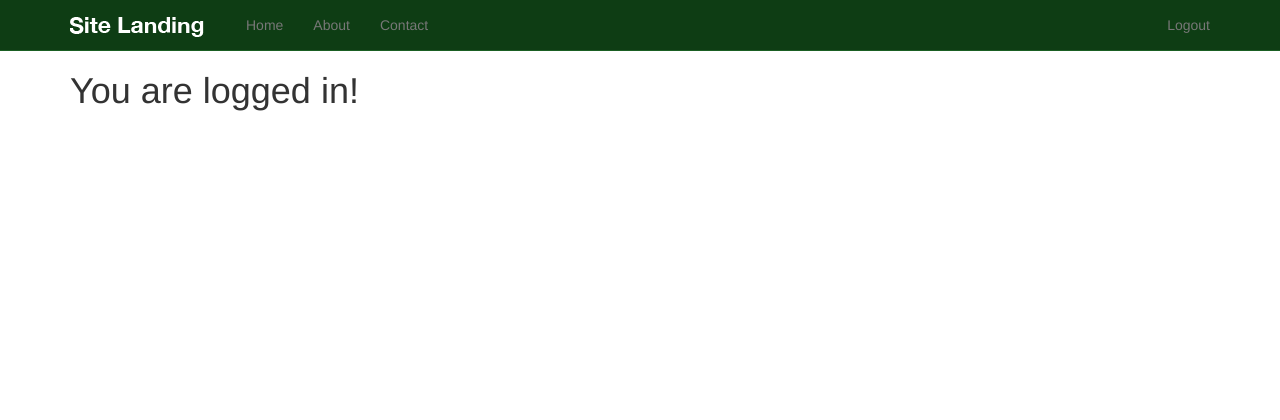
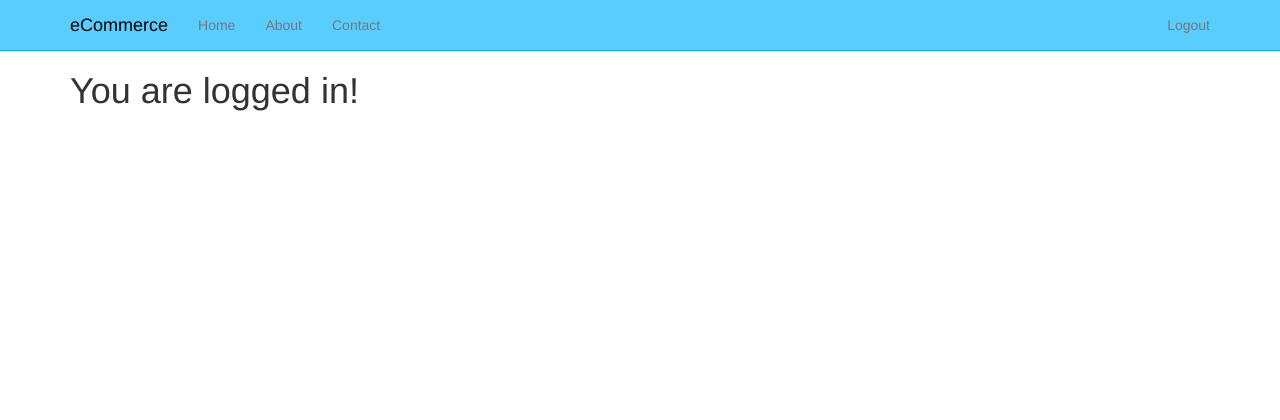
Before and after one commit to loafbaker/django_ecommerce2, a Django app: page / in a window 1280 px wide. Shown: the top 420 px of the page. Run offline with Django 3.2, Linux system fonts and the light colour scheme; a user stored in the database is signed in; data that the repository does not hold is empty; some libraries are stand-ins or nearby versions.

Commit message:
Add product variations & change navbar style

```diff
--- a/products/admin.py
+++ b/products/admin.py
@@ -2,6 +2,8 @@ from django.contrib import admin
 
 # Register your models here.
 
-from .models import Product
+from .models import Product, Variation
 
 admin.site.register(Product)
+
+admin.site.register(Variation)
--- a/static_in_pro/our_static/css/navbar-static-top.css
+++ b/static_in_pro/our_static/css/navbar-static-top.css
@@ -4,12 +4,12 @@ body {
 
 .navbar-static-top {
   margin-bottom: 19px;
-  background-color: #0E3D14;
-  border-color: #1A5F23;
+  background-color: #5ACDFF;
+  border-color: #00B2FF;
 }
 
 .navbar-default .navbar-brand {
-  color: #FFF;
+  color: #000;
 }
 
 .navbar-default .navbar-brand:hover {
@@ -17,7 +17,7 @@ body {
 }
 
 .navbar-default .navbar-nav>li>a:hover {
-  color: #999;
+  color: #000;
 }
 
 .navbar-default .navbar-toggle {
@@ -25,9 +25,9 @@ body {
 }
 
 .navbar-toggle:hover {
-  background-color: #1A5F23 !important;
+  background-color: #00B2FF !important;
 }
 
 .navbar-toggle {
-  background-color: #0E3D14 !important;
+  background-color: #5ACDFF !important;
 }
--- a/templates/base.html
+++ b/templates/base.html
@@ -11,7 +11,7 @@
     <meta name="author" content="">
     <link rel="icon" href="../../favicon.ico">
 
-    <title>{% block head_title %}Site Landing{% endblock %}</title>
+    <title>{% block head_title %}eCommerce{% endblock %}</title>
 
     {% include 'head_css.html' %}
 
--- a/templates/home.html
+++ b/templates/home.html
@@ -12,8 +12,8 @@
   }
 
   .jumbotron {
-  	background-color:#0E3D14;
-  	color: #FFF;
+  	background-color: #5ACDFF;
+  	color: #000;
   }
   {% endblock %}
 </style>
@@ -26,10 +26,10 @@
   <div class="container">
     <div class="row">
       <div class="col-sm-6">
-        <h1>Site Landing</h1>
-        <p>The Site Landing project is designed to get your project started. The goal is to help you launch as soon as possible with the least amount of investment using time or money. Join Us today.</p>
+        <h1>eCommerce</h1>
+        <p>The eCommerce project is designed to get your project started. The goal is to help you launch as soon as possible with the least amount of investment using time or money. Join Us today.</p>
         <p>
-          <a class="btn btn-lg btn-primary" href="" role="button">Join Us &raquo;</a>
+          <a class="btn btn-lg btn-default" href="" role="button">Join Us &raquo;</a>
         </p>
       </div>
       <div class="col-sm-6" >
--- a/templates/navbar.html
+++ b/templates/navbar.html
@@ -10,7 +10,7 @@
             <span class="icon-bar"></span>
             <span class="icon-bar"></span>
           </button>
-          <a class="navbar-brand" href="{% url 'home' %}"><img src="{% static 'img/site_landing_logo.png' %}" /></a>
+          <a class="navbar-brand" href="{% url 'home' %}">eCommerce</a>
         </div>
         <div id="navbar" class="navbar-collapse collapse">
           <ul class="nav navbar-nav">
```
Also changed, not shown: products/models.py (+20 -0 lines), products/templates/products/product_detail.html (+10 -0 lines), README.md, db.sqlite3, products/migrations/0002_variation.py (added), static_in_pro/our_static/img/site_landing_logo.png (deleted).
